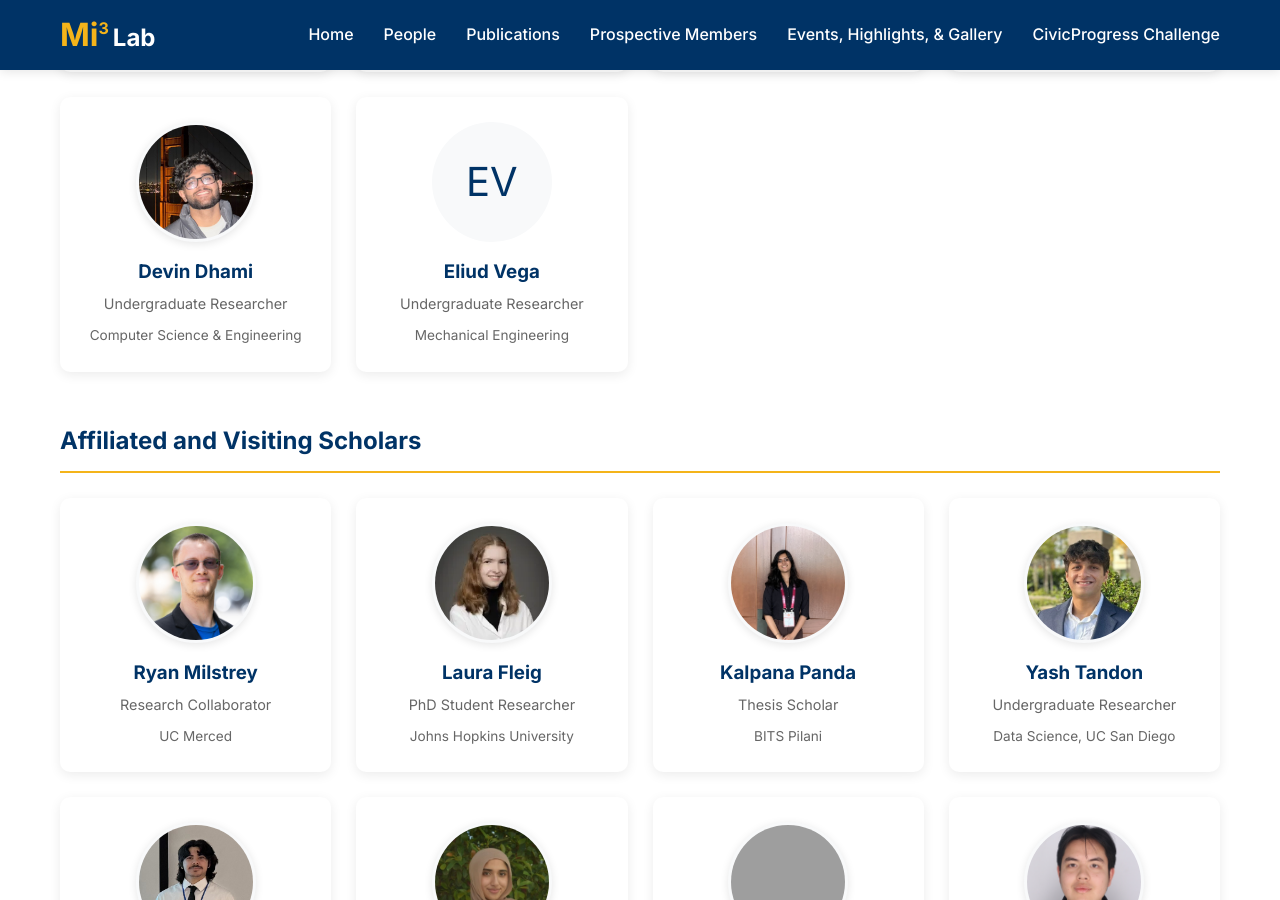
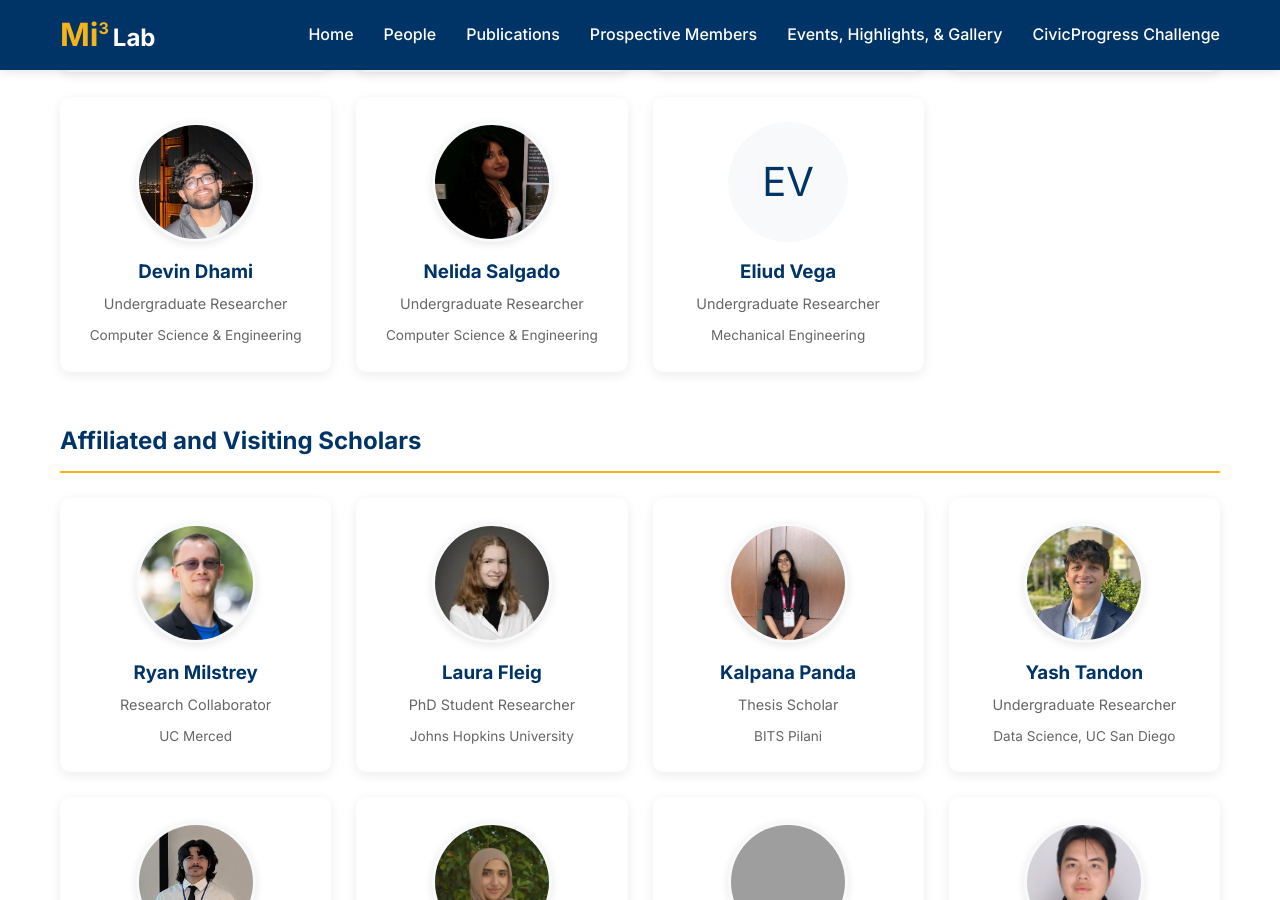
Before and after one commit to Mi3-Lab/mi3-lab.github.io, a Jekyll site: the page built from people.html, in a window 1280 px wide and 900 px high, scrolled down 2108 px. Built offline with Jekyll 4.4.1, drawn with Linux system fonts in a browser that asks for light colours; grey boxes are pictures that could not be loaded.

Commit message:
People page: add Nelida Salgado to Undergraduate Students
Co-Authored-By: Claude Opus 4.7 <noreply@anthropic.com>

```diff
--- a/people.html
+++ b/people.html
@@ -145,6 +145,13 @@ title: People
       <div class="person-card">
         <img src="/assets/images/people/devin.jpg" alt="Devin Dhami" class="person-avatar">
         <h3>Devin Dhami</h3>
+        <p class="role">Undergraduate Researcher</p>
+        <p class="affiliation">Computer Science & Engineering</p>
+      </div>
+
+      <div class="person-card">
+        <img src="/assets/images/people/nelida.jpg" alt="Nelida Salgado" class="person-avatar">
+        <h3>Nelida Salgado</h3>
         <p class="role">Undergraduate Researcher</p>
         <p class="affiliation">Computer Science & Engineering</p>
       </div>
```
Also changed, not shown: assets/images/people/nelida.jpg (added).
